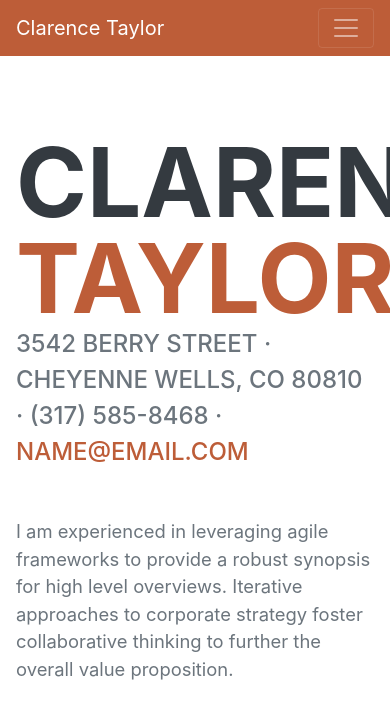
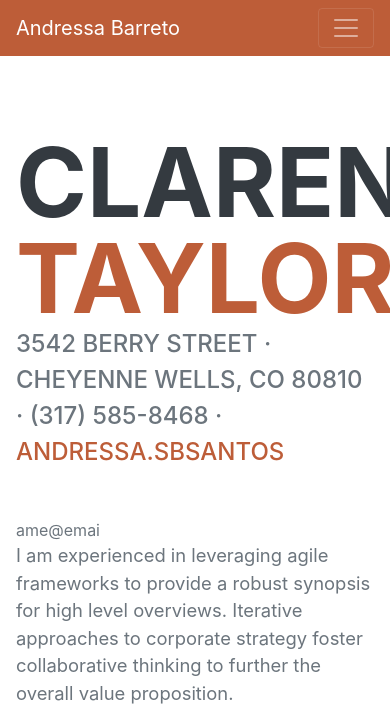
Before and after one commit to AndressaBarreto/-Andressa_Barreto.github.io, a plain HTML site: page index.html in a window 390 px wide. Shown: the top 726 px of the page. Drawn offline with nearby package versions, Linux system fonts and the light colour scheme; a web font is replaced by a local one.

Commit message:
Inserindo meu nome

```diff
--- a/index.html
+++ b/index.html
@@ -19,7 +19,7 @@
         <!-- Navigation-->
         <nav class="navbar navbar-expand-lg navbar-dark bg-primary fixed-top" id="sideNav">
             <a class="navbar-brand js-scroll-trigger" href="#page-top">
-                <span class="d-block d-lg-none">Clarence Taylor</span>
+                <span class="d-block d-lg-none">Andressa Barreto</span>
                 <span class="d-none d-lg-block"><img class="img-fluid img-profile rounded-circle mx-auto mb-2" src="assets/img/profile.jpg" alt="" /></span>
             </a>
             <button class="navbar-toggler" type="button" data-toggle="collapse" data-target="#navbarSupportedContent" aria-controls="navbarSupportedContent" aria-expanded="false" aria-label="Toggle navigation"><span class="navbar-toggler-icon"></span></button>
@@ -45,8 +45,8 @@
                     </h1>
                     <div class="subheading mb-5">
                         3542 Berry Street · Cheyenne Wells, CO 80810 · (317) 585-8468 ·
-                        <a href="mailto:name@email.com">name@email.com</a>
-                    </div>
+                        <a href="mailto:name@email.com">andressa.sbsantos</a>
+                    </div>ame@emai
                     <p class="lead mb-5">I am experienced in leveraging agile frameworks to provide a robust synopsis for high level overviews. Iterative approaches to corporate strategy foster collaborative thinking to further the overall value proposition.</p>
                     <div class="social-icons">
                         <a class="social-icon" href="#"><i class="fab fa-linkedin-in"></i></a>
```
